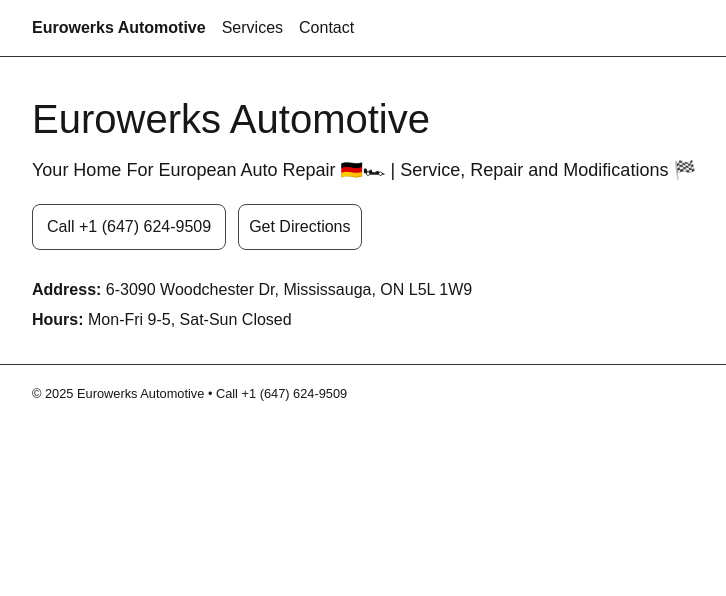
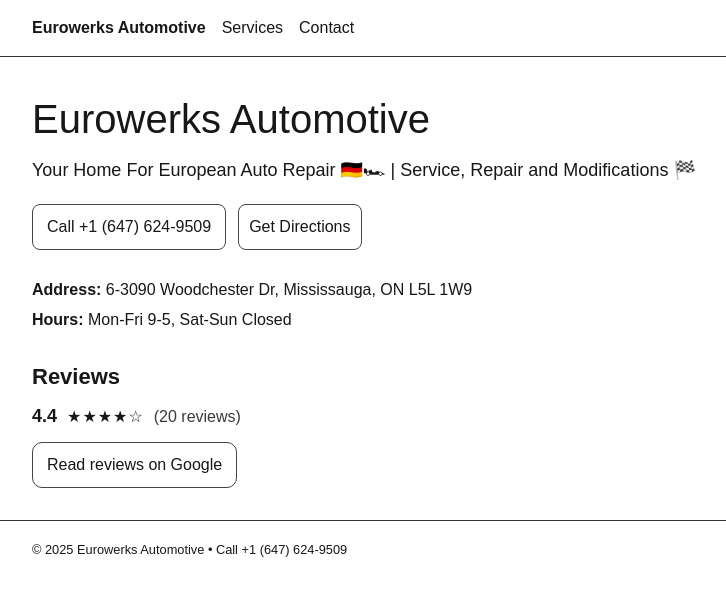
Before and after one commit to Sedy01/eurowerksauto-shop-site, a Next.js app: page / in a window 1280 px wide. Shown: the top 596 px of the page, without its empty margins (0-726 px from the left). Built offline with nearby package versions, Linux system fonts and the light colour scheme.

Commit message:
Added reviews rating block structure to homepage. (#5)

```diff
--- a/app/page.tsx
+++ b/app/page.tsx
@@ -1,4 +1,5 @@
-import { CONTACT, mapsUrl} from "./lib/contact";
+import { CONTACT, mapsUrl } from "./lib/contact";
+
 
 export default function Home() {
   return (
@@ -44,6 +45,61 @@
             <strong>Hours:</strong> {CONTACT.hours}
           </p>
         </div>
+
+        <ReviewsBlock />
     </>
   );
 }
+
+const GOOGLE_REVIEWS_URL = "https://www.google.com/search?sca_esv=d49a4369f0d2dc0b&sxsrf=AE3TifOvwu5XntPbr7sivM_jKVMocwtizA:1765935835056&si=AMgyJEtREmoPL4P1I5IDCfuA8gybfVI2d5Uj7QMwYCZHKDZ-E_fg0GovNJV67plFsLPgCSBn3LhjU07mSxYPrqJ9sE_ZxjcNzimEAIAc99V6KgesSgFdtxXGZqc0_ksYqiOCSduUzzGmmUVS5nYbwQhDEKexOWJ0BQ%3D%3D&q=Eurowerks+Automotive+Reviews&sa=X&ved=2ahUKEwjS85PRv8ORAxXq5MkDHTUrN_wQ0bkNegQINhAD&biw=1600&bih=777&dpr=1";
+const RATING = 4.4;
+const REVIEW_COUNT = 20;
+
+function StarRow( { value }: { value: number}) {
+  const full = Math.floor(value);
+  const half = value - full >= 0.5;
+  const stars = Array.from({ length: 5 }, (_, i) => {
+    if (i < full) return "★";
+    if (i == full && half) return "★";
+    return "☆";
+  }).join("");
+
+  return (
+    <span aria-label={`${value} out of 5 stars`} style={{ letterSpacing: 1 }}>
+      {stars}
+    </span>
+  );
+}
+
+function ReviewsBlock() {
+  return (
+    <section style={{ marginTop: 28 }}>
+      <h2 style={{ fontSize: 22, fontWeight: 800, marginBottom: 10 }}>
+        Reviews
+      </h2>
+
+      <div style={{ display: "flex", gap: 10, alignItems: "center", flexWrap: "wrap" }}>
+        <span style={{ fontSize: 18, fontWeight: 800 }}>{RATING.toFixed(1)}</span>
+        <StarRow value={RATING} />
+        <span style={{ opacity: 0.85 }}>({REVIEW_COUNT} reviews)</span>
+      </div>
+
+      <div style={{ marginTop: 12 }}>
+        <a
+          href={GOOGLE_REVIEWS_URL}
+          target="_blank"
+          rel="noopener noreferrer"
+          style={{
+            display: "inline-block",
+            padding: "10px 14px",
+            border: "1px solid #444",
+            borderRadius: 10,
+            textDecoration: "none",
+          }}
+        >
+          Read reviews on Google
+        </a>
+      </div>
+    </section>
+  );
+}
--- a/app/services/page.tsx
+++ b/app/services/page.tsx
@@ -19,7 +19,7 @@
     },
     {
         title: "Diagnostics",
-        items: ["Check engine light", "Drivability issues", "No-start / warning lighs"],
+        items: ["Check engine light", "Drivability issues", "No-start / warning lights"],
     },
 ];
 
```
